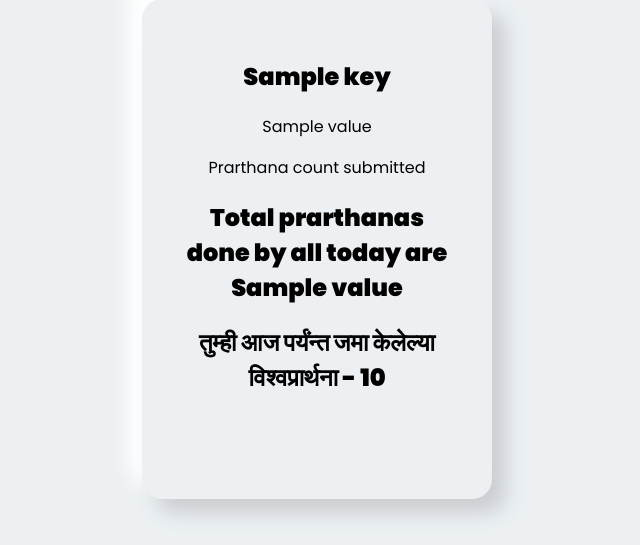
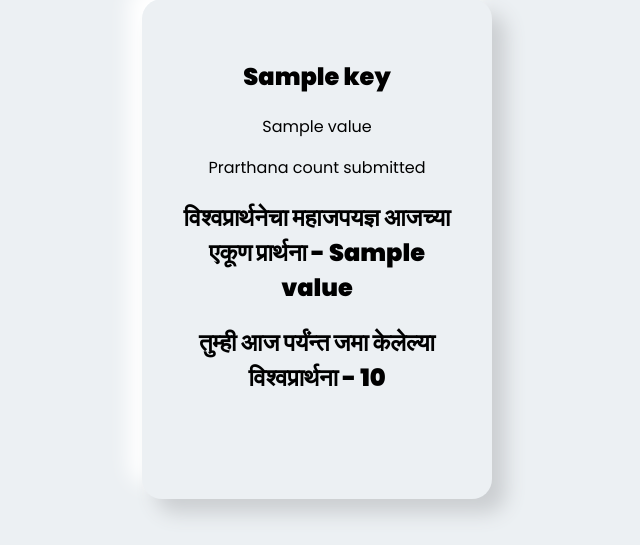
Before and after one commit to pratikg6/JVM-prarthana-count-tracker, a Flask app: template templates/data.html in a window 1280 px wide. Shown: the part 151-696 px from the top of the page, without its empty margins (323-963 px from the left). Run offline with Flask 2, Linux system fonts and the light colour scheme; the template is opened without the code that fills it: most values are stand-ins (such as "Sample title", 1, 10 or a date in 2020).

Commit message:
Update data.html

```diff
--- a/templates/data.html
+++ b/templates/data.html
@@ -13,7 +13,7 @@
 {% endfor %}
 
 <p> Prarthana count submitted </p>
-<h2> Total prarthanas done by all today are {{value}} </h2>
+<h2> विश्वप्रार्थनेचा महाजपयज्ञ आजच्या एकूण प्रार्थना - {{value}} </h2>
 <h2> तुम्ही आज पर्यंन्त जमा केलेल्या  विश्वप्रार्थना  - {{total}} </h2>
 
 
```
